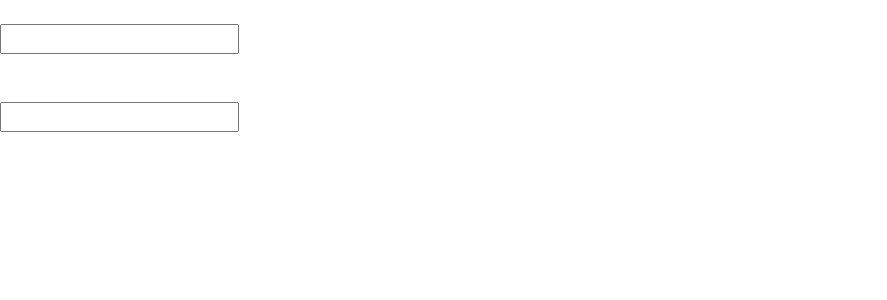
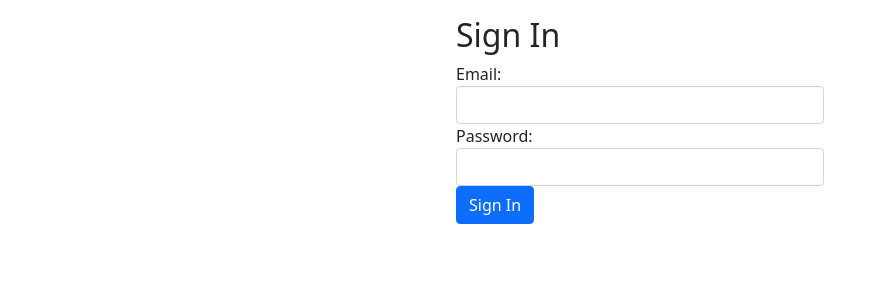
Before and after one commit to Harrison-Holt/Restaurant, a Vue app in the folder harrys-tavern/: page /signin in a window 1280 px wide. Shown: the top 300 px of the page, without its empty margins (0-887 px from the left). Built offline with nearby package versions, Linux system fonts and the light colour scheme.

Commit message:
third commit

```diff
--- a/harrys-tavern/src/components/Sign-In.vue
+++ b/harrys-tavern/src/components/Sign-In.vue
@@ -1,16 +1,30 @@
 <template>
-    <section class="d-flex flex-column">
-        <form class="sign-in-form">
-            <label for="email"Email:></label><br>
-            <input id="email" type="email" required><br><br>
-            <label for="passord"Password:></label><br>
-            <input id="password" type="password" required><br><br>
-        </form>
-    </section>
-</template>
+    <div class="signin">
+      <h2>Sign In</h2>
+      <form>
+        <div class="form-group">
+          <label for="email">Email:</label>
+          <input type="email" id="email" class="form-control" required />
+        </div>
+        <div class="form-group">
+          <label for="password">Password:</label>
+          <input type="password" id="password" class="form-control" required />
+        </div>
+        <button type="submit" class="btn btn-primary">Sign In</button>
+      </form>
+    </div>
+  </template>
 
-<script>
-export default {
-    name: "AppSignin"
-}
-</script>
+  <script>
+  export default {
+    name: 'SignIn'
+  };
+  </script>
+
+  <style scoped>
+  .signin {
+    max-width: 400px;
+    margin: 0 auto;
+    padding: 1em;
+  }
+  </style>
```
